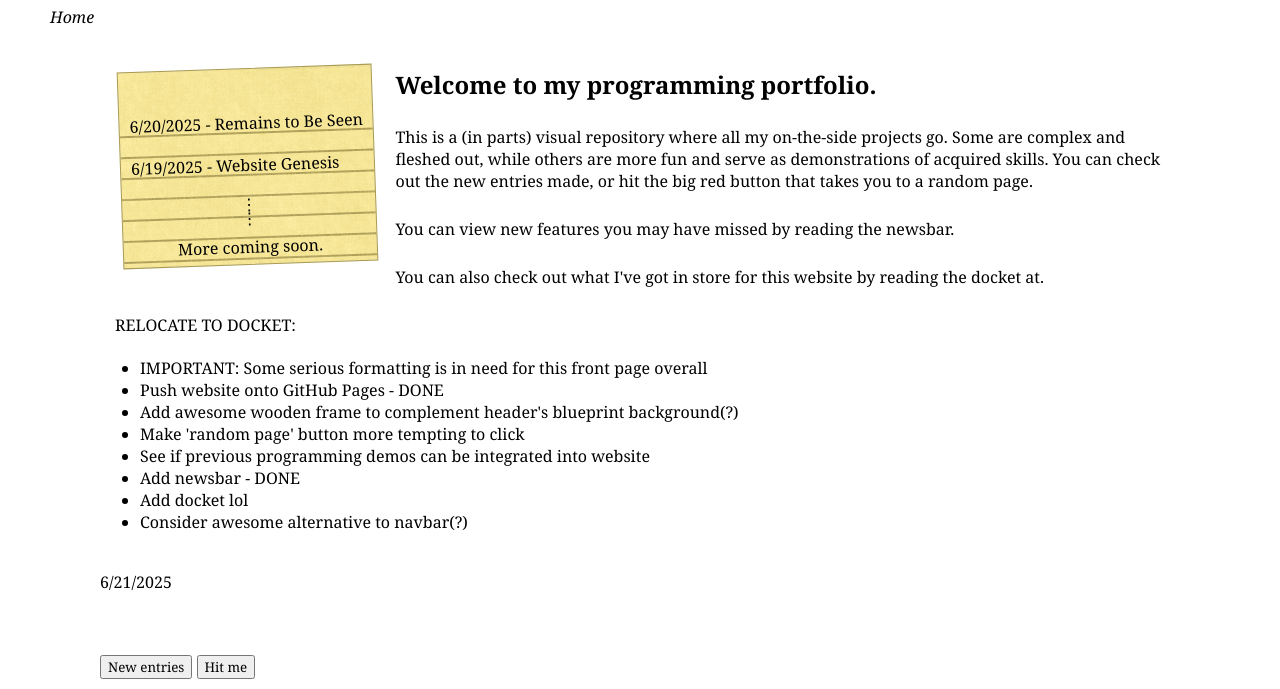
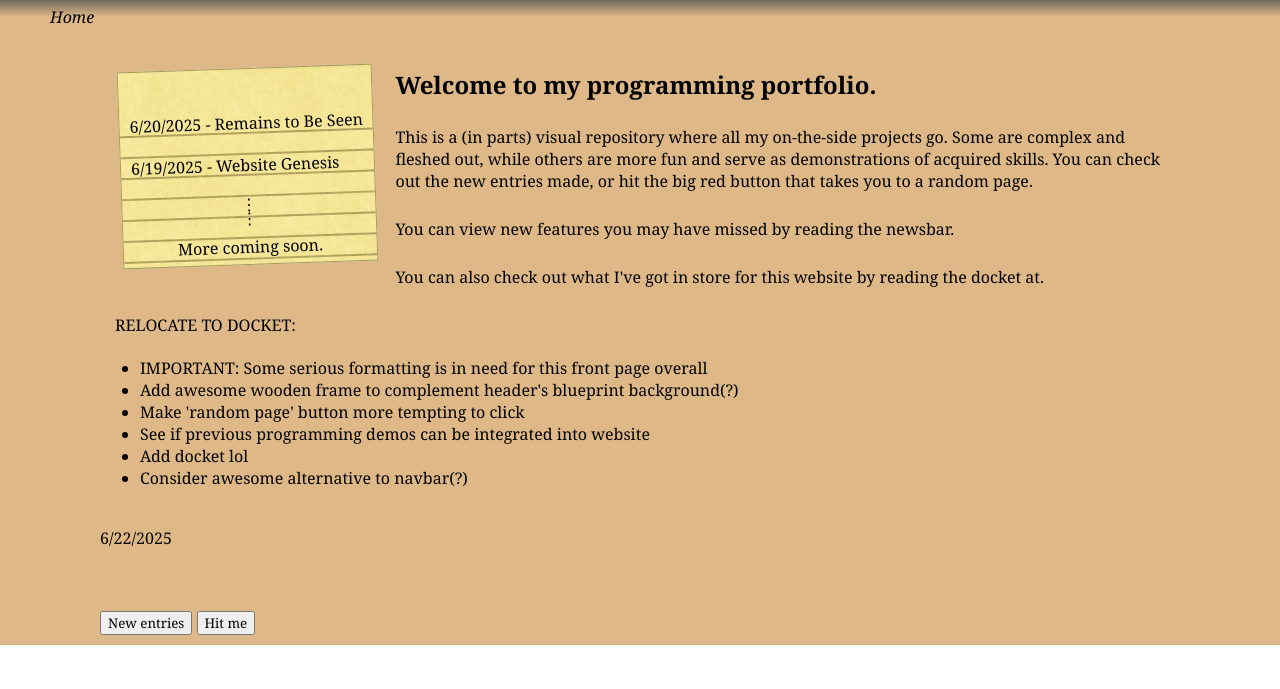
Before and after one commit to pc-619/pc-619.github.io, a plain HTML site: page web_portfolio/pages/index.html in a window 1280 px wide. Shown: the part 154-843 px from the top of the page. After the commit the page ends 800 px from the top, so only its background shows below. Drawn offline with Linux system fonts and the light colour scheme.

Commit message:
Small day. Minute placeholder changes made. - Added linear gradient to navbar. Likely taking this off tomorrow. - Added background color to main. Likely taking this off tomorrow.
Just wanted to get points on the board. I expect tomorrow to bear more significant changes.

```diff
--- a/web_portfolio/pages/index.html
+++ b/web_portfolio/pages/index.html
@@ -36,15 +36,13 @@
             <p>RELOCATE TO DOCKET:
                 <ul>
                     <li>IMPORTANT: Some serious formatting is in need for this front page overall</li>
-                    <li>Push website onto GitHub Pages - DONE</li>
                     <li>Add awesome wooden frame to complement header's blueprint background(?)</li>
                     <li>Make 'random page' button more tempting to click</li>
                     <li>See if previous programming demos can be integrated into website</li>
-                    <li>Add newsbar - DONE</li>
                     <li>Add docket lol</li>
                     <li>Consider awesome alternative to navbar(?)</li>
                 </ul><br>
-                6/21/2025
+                6/22/2025
             </p>
 
         </section>
@@ -61,3 +59,14 @@
     </footer>
 </body>
 </html>
+
+<!-- Get these done before it's considered complete:
+    – Contact information, including relevant social media accounts
+    – Short bio and your photo
+    – Relevant experience and skills with context
+    – Personal projects
+    – Documented source code
+    – Education
+    – Awards/recognition
+    – Downloadable web developer resume
+-->
--- a/web_portfolio/pages/styles.css
+++ b/web_portfolio/pages/styles.css
@@ -33,12 +33,21 @@ header h1{
 }
 
 /**************************
+    MAIN
+**************************/
+
+main{
+    background-color: #DEB887;
+}
+
+/**************************
     NAVIGATION BAR
 **************************/
 
 main nav{
+    background: linear-gradient(0deg, #DEB887 50%, #575757 100%);
     padding: 10px 50px;
-    font-family: Georgia, 'Times New Roman', Times, serif;;
+    font-family: Georgia, 'Times New Roman', Times, serif;
 }
 
 /**************************
```
